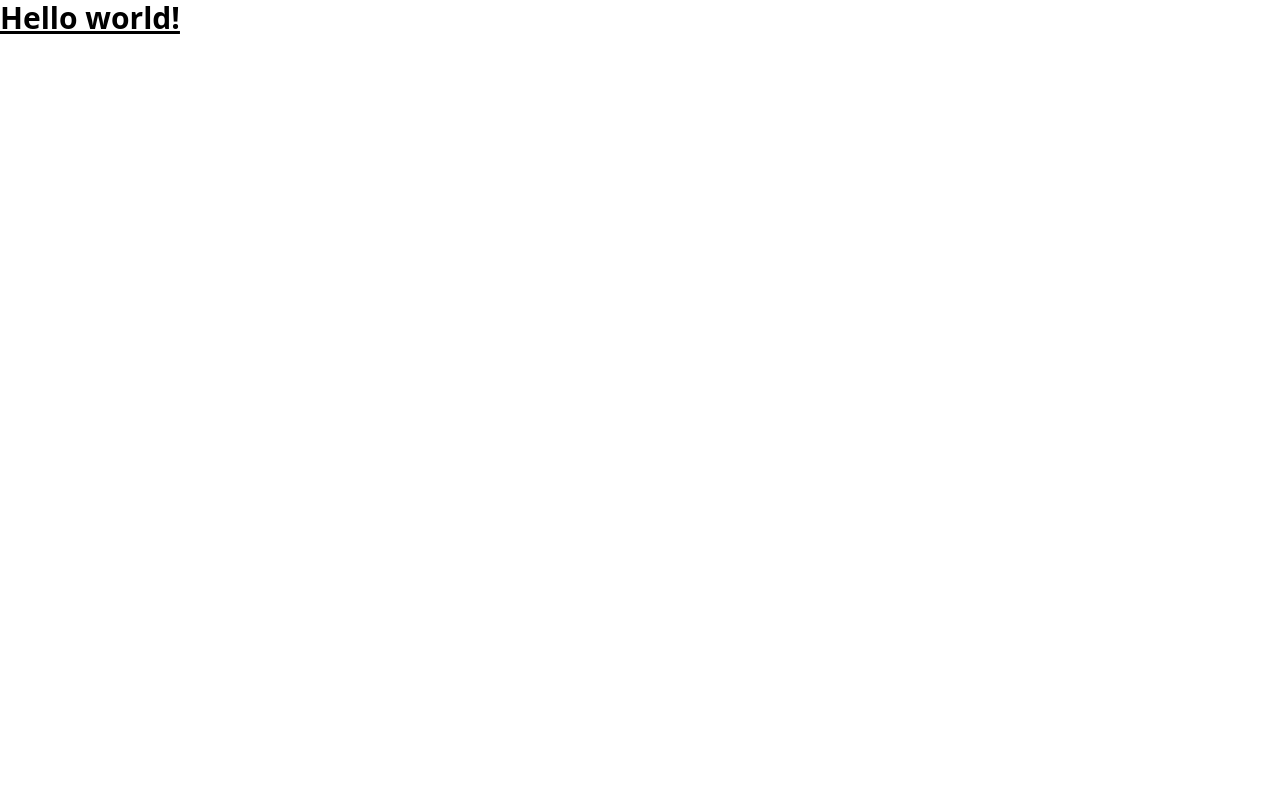
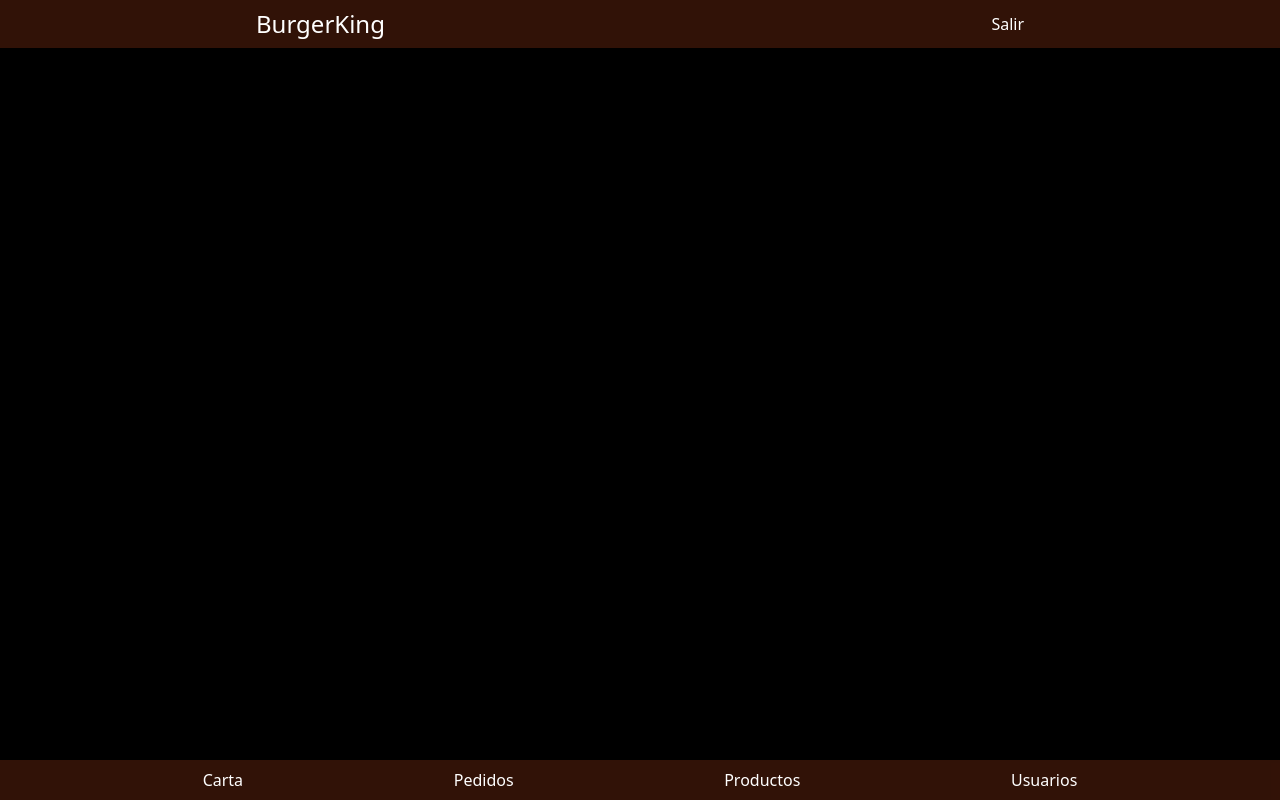
Before and after one commit to carlos-duran/burgerking, a React (Vite) app: page /dashboard in a window 1280 px wide. Built offline with nearby package versions, Linux system fonts and the light colour scheme.

Commit message:
add router and page components

```diff
--- a/package.json
+++ b/package.json
@@ -11,7 +11,8 @@
   },
   "dependencies": {
     "react": "^18.2.0",
-    "react-dom": "^18.2.0"
+    "react-dom": "^18.2.0",
+    "react-router-dom": "^6.14.2"
   },
   "devDependencies": {
     "@types/react": "^18.2.15",
--- a/src/App.tsx
+++ b/src/App.tsx
@@ -1,7 +1,27 @@
+import { BrowserRouter, Route, Routes } from "react-router-dom";
+import { Dashboard } from "./components/pages/dashboard/Dashboard";
+import { Login } from "./components/pages/login/Login";
+import { Menu } from "./components/pages/dashboard/menu/Menu";
+import { Orders } from "./components/pages/dashboard/orders/Orders";
+import { Products } from "./components/pages/dashboard/products/Products";
+import { Users } from "./components/pages/dashboard/users/Users";
+import { NotFound } from "./components/pages/NotFound";
+
 function App() {
   return (
-    <div>
-      <h1 className="text-3xl font-bold underline">Hello world!</h1>
+    <div className="bg-black text-white min-h-screen  ">
+      <BrowserRouter>
+        <Routes>
+          <Route path="/login" element={<Login />} />
+          <Route path="/dashboard" element={<Dashboard />}>
+            <Route path="menu" element={<Menu />} />
+            <Route path="orders" element={<Orders />} />
+            <Route path="products" element={<Products />} />
+            <Route path="users" element={<Users />} />
+          </Route>
+          <Route path="*" element={<NotFound />} />
+        </Routes>
+      </BrowserRouter>
     </div>
   );
 }
--- /dev/null
+++ b/src/components/pages/NotFound.tsx
@@ -0,0 +1,7 @@
+export const NotFound = () => {
+  return (
+    <div>
+      <h1>La página no existe</h1>
+    </div>
+  );
+};
--- /dev/null
+++ b/src/components/pages/dashboard/Dashboard.tsx
@@ -0,0 +1,15 @@
+import { Outlet } from "react-router-dom";
+import { Header } from "./Header";
+import { Nav } from "./Nav";
+
+export const Dashboard = () => {
+  return (
+    <div className="flex flex-col min-h-screen">
+      <Header />
+      <Outlet />
+      <div className="mt-auto">
+        <Nav />
+      </div>
+    </div>
+  );
+};
--- /dev/null
+++ b/src/components/pages/dashboard/Header.tsx
@@ -0,0 +1,12 @@
+export const Header = () => {
+  return (
+    <header className="px-4 py-2 bg-orange-900/40">
+      <div className="max-w-3xl mx-auto flex justify-between items-center">
+        <div className="text-2xl">BurgerKing</div>
+        <div>
+          <button>Salir</button>
+        </div>
+      </div>
+    </header>
+  );
+};
--- /dev/null
+++ b/src/components/pages/dashboard/Nav.tsx
@@ -0,0 +1,12 @@
+import { Link } from "react-router-dom";
+
+export const Nav = () => {
+  return (
+    <nav className="bg-orange-900/40 flex justify-evenly [&>a]:p-2">
+      <Link to="/dashboard/menu">Carta</Link>
+      <Link to="/dashboard/orders">Pedidos</Link>
+      <Link to="/dashboard/products">Productos</Link>
+      <Link to="/dashboard/users">Usuarios</Link>
+    </nav>
+  );
+};
--- /dev/null
+++ b/src/components/pages/dashboard/menu/Menu.tsx
@@ -0,0 +1,3 @@
+export const Menu = () => {
+  return <div>Menu</div>;
+};
--- /dev/null
+++ b/src/components/pages/dashboard/orders/Orders.tsx
@@ -0,0 +1,3 @@
+export const Orders = () => {
+  return <div>Orders</div>;
+};
--- /dev/null
+++ b/src/components/pages/dashboard/products/Products.tsx
@@ -0,0 +1,3 @@
+export const Products = () => {
+  return <div>Products</div>;
+};
--- /dev/null
+++ b/src/components/pages/dashboard/users/Users.tsx
@@ -0,0 +1,3 @@
+export const Users = () => {
+  return <div>Users</div>;
+};
--- /dev/null
+++ b/src/components/pages/login/Login.tsx
@@ -0,0 +1,3 @@
+export const Login = () => {
+  return <div>Login</div>;
+};
```
Also changed, not shown: 1 other file (tests, documents, lock files or other folders).
